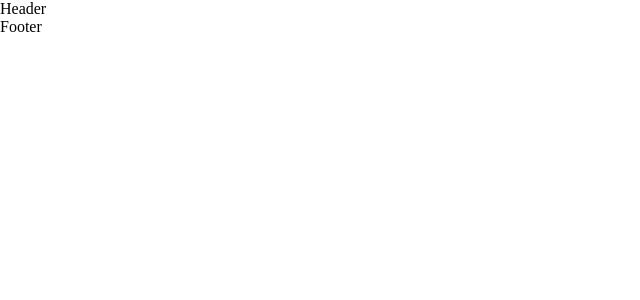
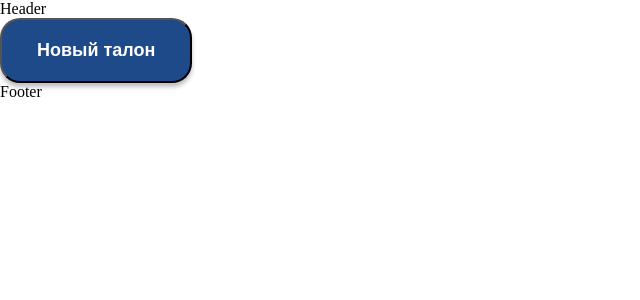
Before and after one commit to omurkullove/RSK-SEO, a React (Vite) app: page / in a window 1280 px wide. Before the commit this address had no page. Shown: the top 300 px of the page, without its empty margins (0-640 px from the left). Built offline with nearby package versions, Linux system fonts and the light colour scheme.

Commit message:
create new component button

```diff
--- a/src/App.jsx
+++ b/src/App.jsx
@@ -1,12 +1,15 @@
 import React from 'react';
 import MainLayout from './mainComponents/Mainlayout/MainLayout';
 import MainRouter from './mainRouter/MainRouter';
+import { ModalWindow } from './modules/module_1_7/components/ModalWindow';
 
 const App = () => {
   return (
     <main>
       <MainLayout>
+        <ModalWindow/>
         <MainRouter />
+
       </MainLayout>
     </main>
   );
--- /dev/null
+++ b/src/modules/module_1_7/components/ModalWindow.jsx
@@ -0,0 +1,14 @@
+import React, { useState } from 'react';
+import styles from './ModalWindow.module.scss';
+import { ModalForm } from './modalWindow/ModalForm';
+
+export const ModalWindow = () => {
+  const [modalActive, setModalActive] = useState(false);
+
+  return (
+    <div className={styles.ModalWindow}>
+      <button className={styles.newTalon} onClick={() => setModalActive(true)}>Новый талон</button>
+      <ModalForm active={modalActive} setActive={setModalActive} />
+    </div>
+  );
+};
--- /dev/null
+++ b/src/modules/module_1_7/components/ModalWindow.module.scss
@@ -0,0 +1,11 @@
+.newTalon{
+    border-radius: 20px;
+background: #1E4A89;
+box-shadow: 0px 4px 4px 0px rgba(0, 0, 0, 0.25);
+padding: 20px 35px;
+color: #FFF;
+font-size: 18px;
+font-family: sans-serif;
+font-weight: 600;
+cursor: pointer;
+}
--- /dev/null
+++ b/src/modules/module_1_7/components/modalWindow/ModalForm.jsx
@@ -0,0 +1,12 @@
+import React from 'react';
+import styles from './ModalForm.module.scss';
+
+export const ModalForm = ({ active, setActive }) => {
+  return (
+    <div className={`${styles.modal} ${active ? styles.active : ''}`} onClick={() => setActive(false)}>
+      <div className={styles.modal__content} onClick={e => e.stopPropagation()}>
+        {/* Add your modal content here */}
+      </div>
+    </div>
+  );
+};
--- /dev/null
+++ b/src/modules/module_1_7/components/modalWindow/ModalForm.module.scss
@@ -0,0 +1,30 @@
+.modal{
+    height: 100vh;
+    width: 100vw;
+    background-color: rgba(0,0,0, 0.4);
+    position: fixed;
+    top: 0;
+    left: 0;
+    right: 0;
+    display: flex;
+    justify-content: center;
+    align-items: center;
+
+    opacity: 0;
+    pointer-events: none;
+    transition: 0.5s;
+
+    &__content{
+    padding: 20px;
+    border-radius: 12px;
+    background-color: #fff;
+    height: 200px;
+    width: 200px;
+
+    }
+    &.active{
+
+        pointer-events: all;
+ opacity: 1;
+    }
+}
```
